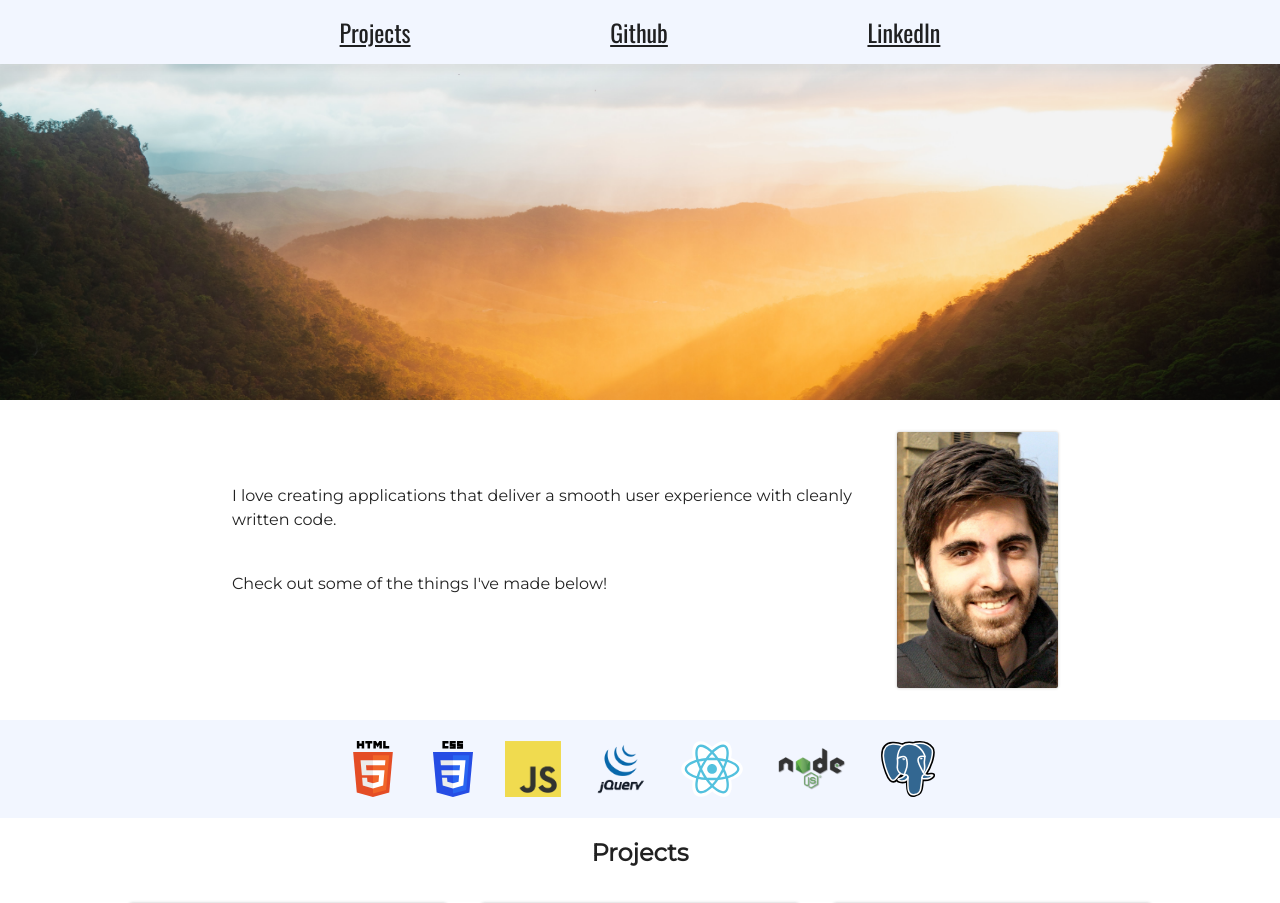
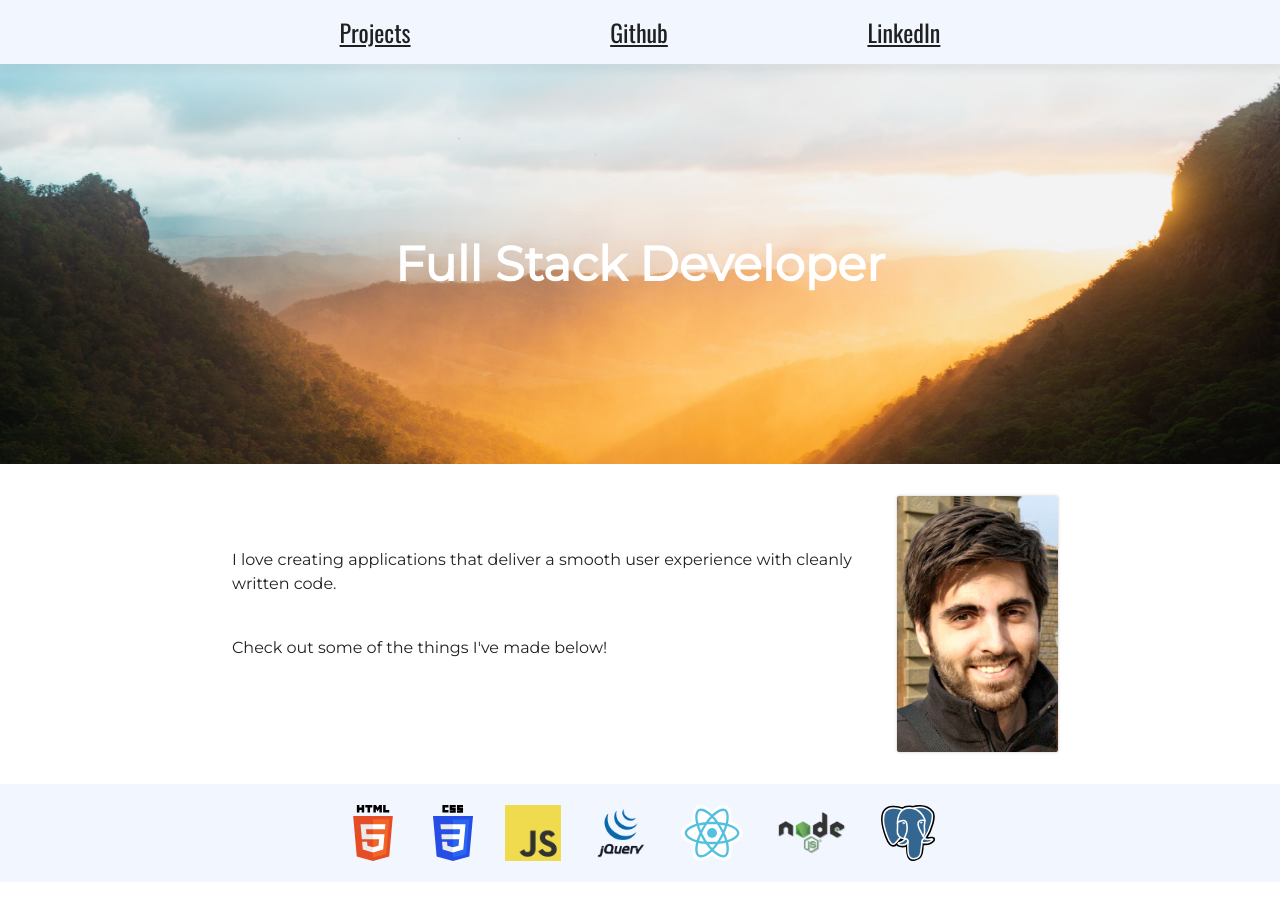
Before and after one commit to pmnord/portfolio, a plain HTML site: page index.html in a window 1280 px wide. Shown: the top 903 px of the page. Drawn offline with nearby package versions, Linux system fonts and the light colour scheme.

Commit message:
Add placeholder banner text, even more CSS cleanup

```diff
--- a/index.html
+++ b/index.html
@@ -41,9 +41,13 @@
             </nav>
         </div>
     </header>
+    <div class="header-spacer"></div>
+
     <main>
         <div class="hero-banner" alt="A valley with light">
-
+            <div class="hero-banner__text">
+                <h1>Full Stack Developer</h1>
+            </div>
         </div>
 
         <section class="hero" id="about">
--- a/style.css
+++ b/style.css
@@ -13,21 +13,20 @@ a {
 a:hover {
     color: rgba(0,0,0,0.67);
 }
+.hidden {
+    display: none;
+}
 
 header {
     position: fixed;
     height: 4rem;
     width: 100%;
     box-sizing: border-box;
-    text-align: left;
     /* background-color: rgb(234,239,242); */
     background-color: rgb(242, 246, 255);
     display: flex;
     justify-content: space-between;
-    padding-left: 10px;
-    padding-right: 10px;
     box-shadow: 0px 4px 8px 3px rgba(17, 17, 17, .05);
-
 }
 header div {
     display: flex;
@@ -37,9 +36,10 @@ header div {
     box-sizing: border-box;
 }
 
-.hidden {
-    display: none;
+.header-spacer {
+    height: 4rem;
 }
+
 
 nav {
     font-size: 1.3rem;
@@ -69,7 +69,9 @@ section {
 
 
 .hero-banner {
-    display: block;
+    display: flex;
+    justify-content: center;
+    align-items: center;
     height: 50vh;
     margin: 0 auto;
     background-image: url("images/caleb-russell-gYUK48mFopg-unsplash.jpg");
@@ -79,6 +81,10 @@ background-position: 50% 50%;
 z-index: -1;
 }
 
+.hero-banner__text {
+    color: white;
+    font-size: 1.5rem;
+}
 
 
 .hero {
@@ -130,6 +136,12 @@ z-index: -1;
     padding: 1rem;
 }
 
+#projects {
+    /* h2 is 24px or 1.5rem by default */
+    /* projects has a top margin of 0.5rem, so this line places the projects h2 center */
+    margin-top: 2rem;
+}
+
 .projects {
     display: flex;
     justify-content: center;
@@ -173,7 +185,7 @@ z-index: -1;
     margin: 0;
     text-align: left;
     padding: 1rem 5px;
-    font-size: 1.2rem;
+    font-size: 1rem;
 }
 .project p.center-align {
     text-align: center;
@@ -255,16 +267,7 @@ footer a {
     .sticky + main {
         padding-top: 60px;
     }
-    .hero-banner {
-        display: block;
-        height: 50vh;
-        margin: 0 auto;
-        background-image: url("images/caleb-russell-gYUK48mFopg-unsplash.jpg");
-        background-size: cover;
-  background-repeat: no-repeat;
-  background-position: 50% 50%;
-  z-index: -1;
-    }
+
 
 
 
```
